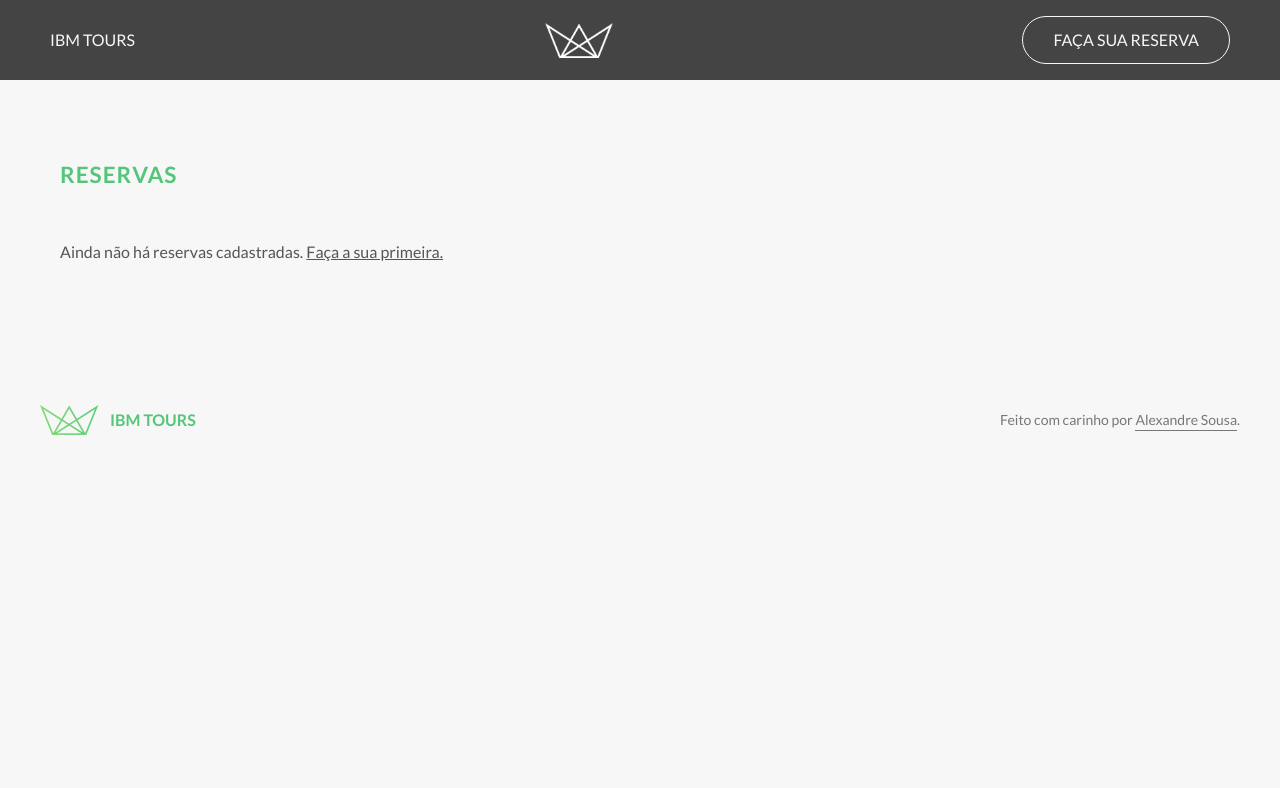
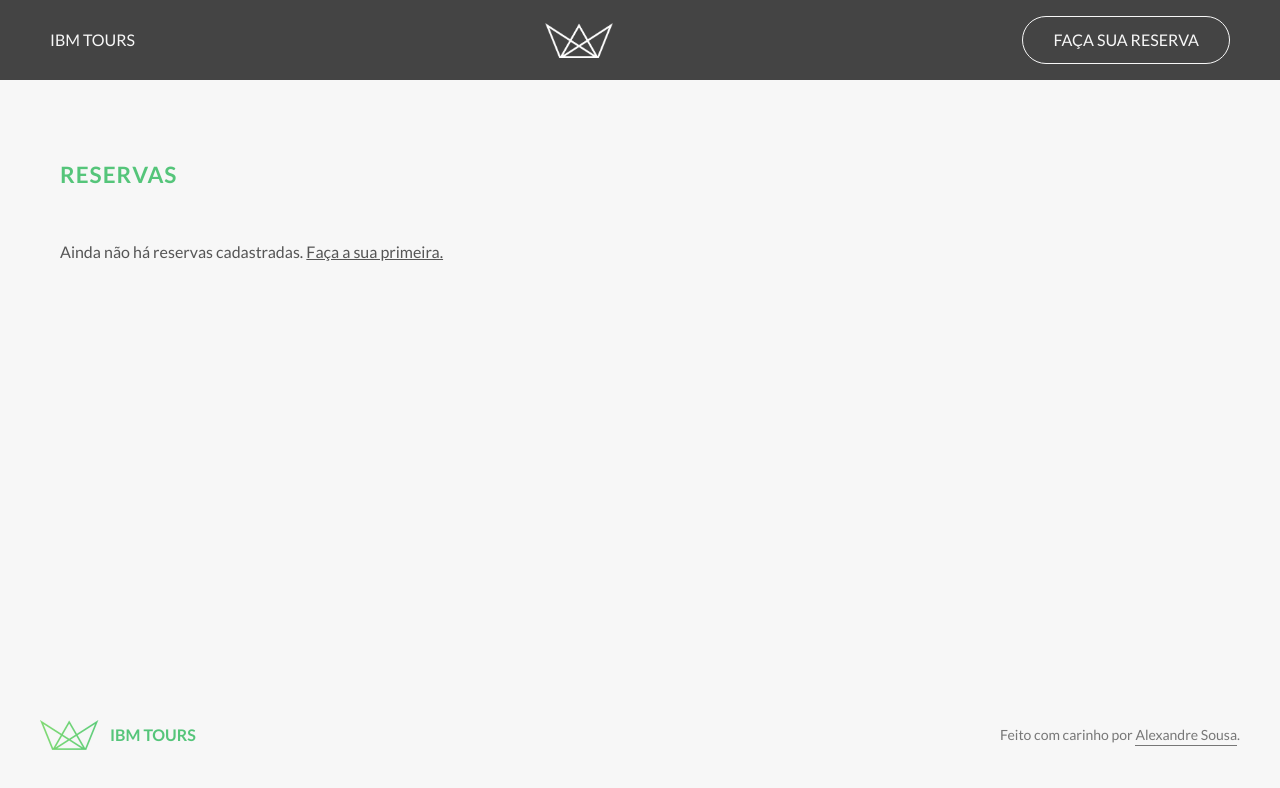
Before and after one commit to alexandresouva/ibm-tours-FrontEnd, an Angular app: page /list in a window 1280 px wide. Shown: the top 788 px of the page. Built offline with nearby package versions, Linux system fonts and the light colour scheme.

Commit message:
style: fix grid layout of SPA

```diff
--- a/src/app/app.component.css
+++ b/src/app/app.component.css
@@ -1,4 +1,7 @@
 .page-grid {
+  position: relative;
   background-color: #f7f7f7;
   min-height: 100vh;
+  display: grid;
+  grid-template-rows: 8rem 1fr 8rem;
 }
--- a/src/app/components/footer/footer.component.css
+++ b/src/app/components/footer/footer.component.css
@@ -1,13 +1,9 @@
 .footer {
-  /* position: absolute; */
-  bottom: 0;
-
   display: flex;
   justify-content: space-between;
   align-items: center;
 
-  padding: 6rem 4rem 3rem 4rem;
-  width: 100%;
+  padding: 0 4rem;
 }
 
 .footer__brand {
--- a/src/app/components/header/header.component.css
+++ b/src/app/components/header/header.component.css
@@ -2,10 +2,9 @@
   display: flex;
   justify-content: space-between;
   align-items: center;
-
-  height: 8rem;
   padding: 0 5rem;
   background-color: #444;
+  height: 100%;
 }
 
 .header__img {
```
